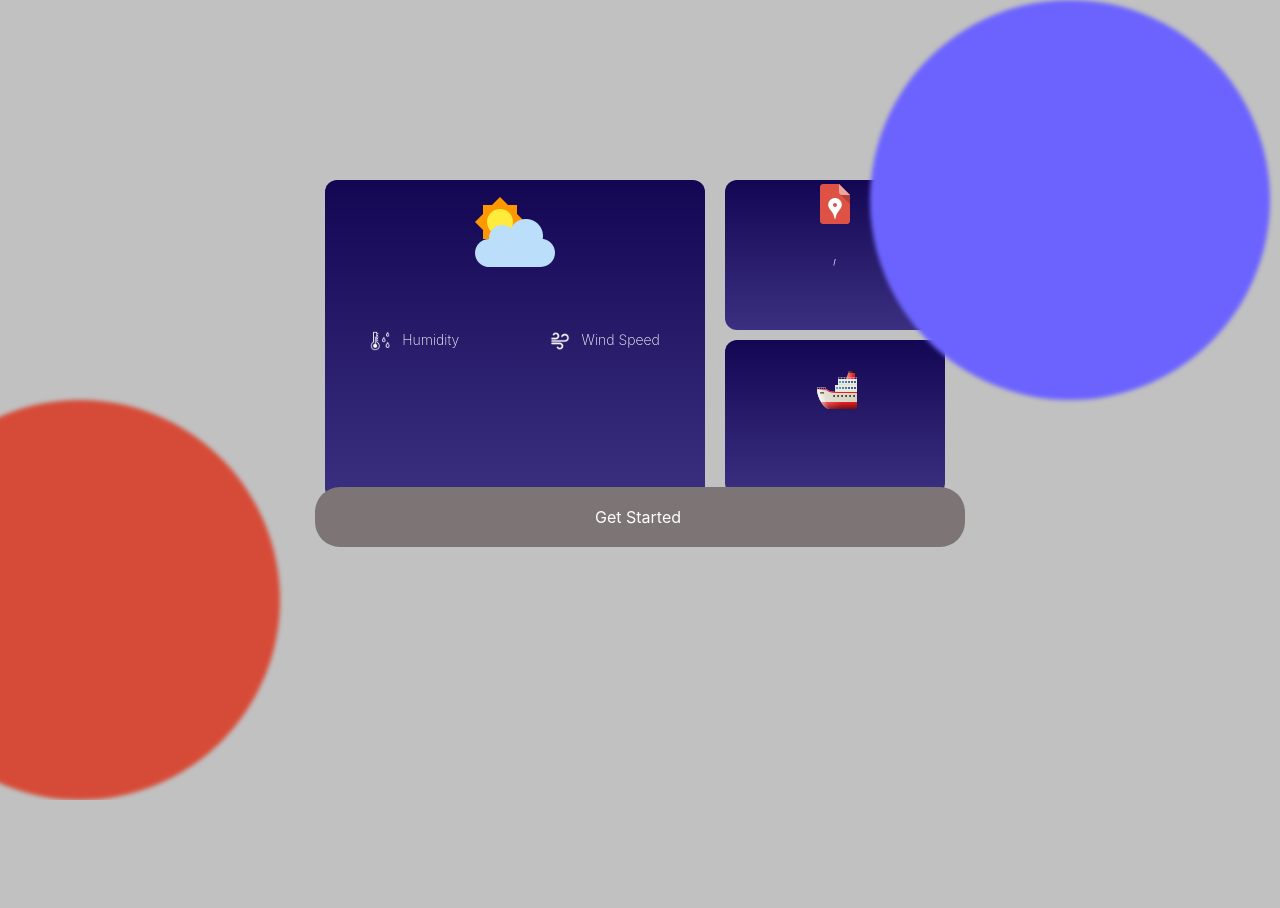
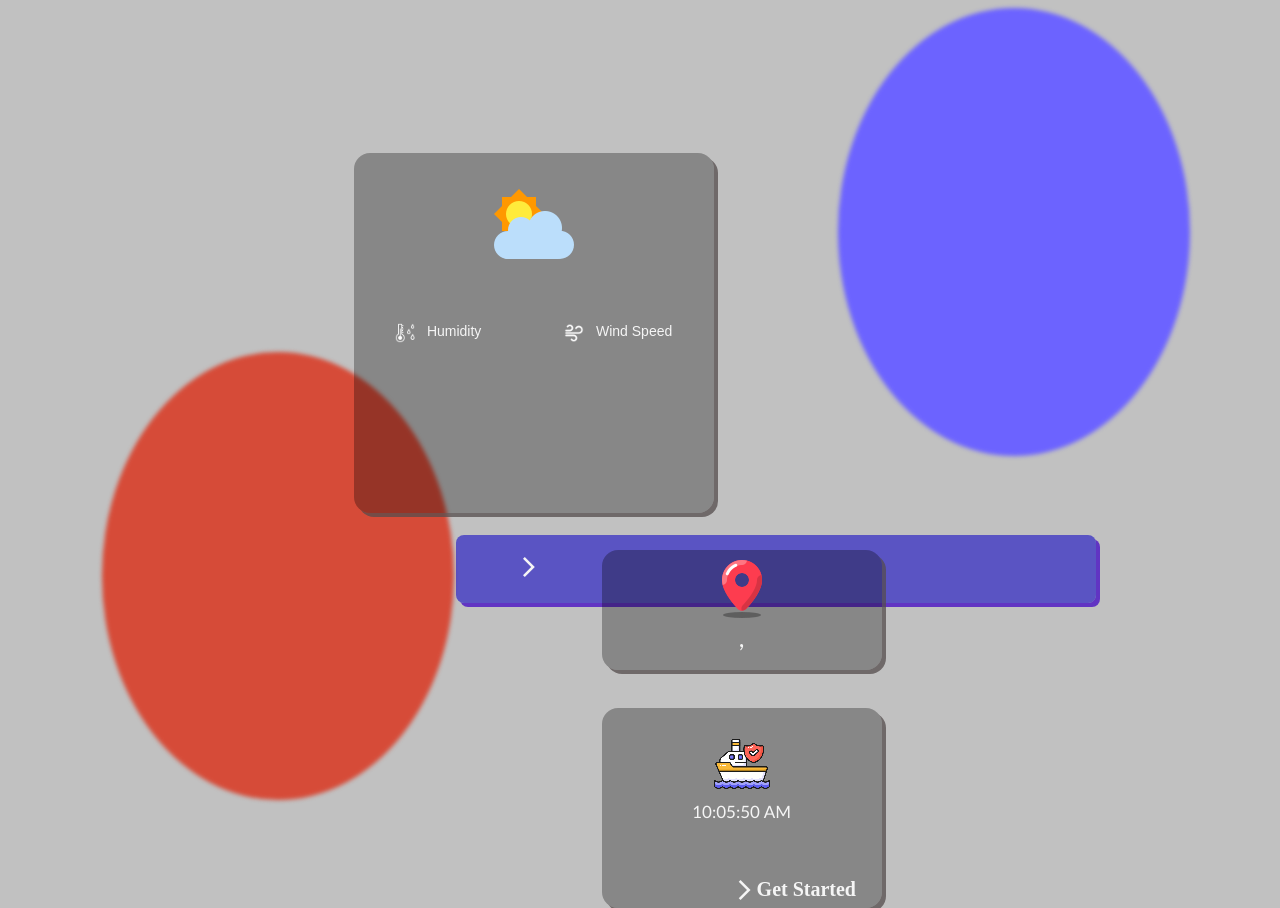
Before and after one commit to nova-ronald-23/vessel-gear-check---react-project, a React (Create React App) app in the folder frontend/: page / in a window 1280 px wide. Before the commit the page ends 800 px from the top, so only its background shows below. Built offline with nearby package versions, Linux system fonts and the light colour scheme; no server answers.

Commit message:
slightly changed icons and so
landing page changed

```diff
--- a/frontend/src/Components/WeatherApp/WeatherApp.css
+++ /dev/null
@@ -1,184 +0,0 @@
-body {
-    display: flex;
-    flex-wrap: wrap;
-    justify-content: space-around;
-    background-color: #C1C1C1;
-}
-
-.container {
-    display: flex;
-    margin-left: -120px;
-}
-
-.ellipse1,
-.ellipse2 {
-    position: absolute;
-    width: 400px;
-    height: 400px;
-    border-radius: 50%;
-    filter: blur(2px);
-    /* Adjust the blur radius as needed */
-}
-
-.ellipse1 {
-    position: absolute;
-    top: 0px;
-    right: 10px;
-    width: 400px;
-    height: 400px;
-    background-color: #6C63FF;
-    border-radius: 50%;
-}
-
-.ellipse2 {
-    position: absolute;
-    bottom: -00px;
-    left: -120px;
-    width: 400px;
-    height: 400px;
-    background-color: #D64B38;
-    border-radius: 50%;
-}
-
-.container1 {
-    width: 380px;
-    height: 320px;
-    border-radius: 12px;
-    background-image: linear-gradient(180deg, #130754 0%, #3b2f80 100%);
-    color: white;
-    margin: 20px;
-    margin-left: 110px;
-    margin-top: 180px;
-    display: inline-block;
-    flex-direction: column;
-    align-items: center;
-}
-
-.container2 {
-    width: 220px;
-    height: 120px;
-    border-radius: 12px;
-    background-image: linear-gradient(180deg, #130754 0%, #3b2f80 100%);
-    color: white;
-    margin-top: 180px;
-    padding-block-end: 30px;
-    display: inline-block;
-    flex-direction: column;
-    align-items: center;
-}
-
-
-.container3 {
-    width: 220px;
-    height: 125px;
-    border-radius: 12px;
-    background-image: linear-gradient(180deg, #130754 0%, #3b2f80 100%);
-    color: white;
-    margin-top: 340px;
-    margin-left: -220px;
-    padding-block-end: 30px;
-    display: inline-block;
-    flex-direction: column;
-    align-items: center;
-}
-
-.container4 {
-    width: 370px;
-    height: 40px;
-    border-radius: 25px;
-    display: flex;
-    margin-left: -410px;
-    padding-top: 20px;
-    padding-left: 280px;
-    margin-top: 70px;
-    cursor: pointer;
-    background-color: #7d7575;
-}
-
-.container4:hover {
-    background-color: #6C63FF;
-}
-
-.weather-image1 {
-    margin-top: 5px;
-    display: flex;
-    justify-content: center;
-}
-
-.weather-image2 {
-    justify-content: center;
-}
-
-.weather-image3 {
-    padding-top: 25px;
-    justify-content: center;
-}
-
-.port-image {
-    margin-top: 17px;
-    display: flex;
-    justify-content: left;
-    padding-top: 0px;
-    padding-left: 5px;
-}
-
-.weather-temp {
-    display: flex;
-    justify-content: center;
-    font-size: 20px;
-    font-weight: 50;
-}
-
-.weather-location1 {
-    display: flex;
-    justify-content: center;
-    font-size: 30px;
-    font-weight: 100;
-}
-
-.weather-location2 {
-    display: flex;
-    justify-content: center;
-    padding-top: -20px;
-    font-size: 30px;
-    font-weight: 100;
-}
-
-.data-container {
-    margin-top: 50px;
-    display: flex;
-    padding-top: -0px;
-    justify-content: center;
-}
-
-.element {
-    margin: auto;
-    padding-top: -40px;
-    display: flex;
-    align-items: flex-start;
-    font-size: 14px;
-    font-weight: 50;
-    gap: 12px;
-}
-
-.data {
-    font-size: 20px;
-    font-weight: 200;
-}
-
-.text {
-    font-size: 14px;
-    font-weight: 150;
-}
-
-.port-call {
-    font-size: 20px;
-    padding-top: 8px;
-    padding-left: 20px;
-    font-weight: 200;
-}
-
-.icon {
-    width: 20px;
-    height: 20px;
-}
--- a/frontend/src/Components/WeatherApp/WeatherApp.jsx
+++ b/frontend/src/Components/WeatherApp/WeatherApp.jsx
@@ -1,5 +1,5 @@
 import React, { useEffect, useState } from "react";
-import './WeatherApp.css'
+import './test2.css'
 
 import cloud_icon from '../Assets/cloud.png';
 import humidity_icon from '../Assets/humidity.png';
@@ -13,18 +13,19 @@ const WeatherApp = () => {
     const [temperature, setTemperature] = useState("");
     const [windSpeed, setWindSpeed] = useState("");
     const [country, setCountry] = useState("");
-    const [humidity, setHumidity] = useState(""); // New state variable for humidity
+    const [humidity, setHumidity] = useState("");
+    const [time, setTime] = useState(""); // State to hold current time
     const [dateInfo, setDateInfo] = useState("");
 
     const fetchWeatherData = async (latitude, longitude, setLoc, setTemp, setWind, setCountry, setHumidity) => {
-        let weatherUrl = `https://api.openweathermap.org/data/2.5/weather?lat=${latitude}&lon=${longitude}&units=Metric&appid=${api_key}`;
+        let weatherUrl = `https://api.openweathermap.org/data/2.5/weather?lat=${latitude}&lon=${longitude}&units=metric&appid=${api_key}`;
 
         try {
             let response = await fetch(weatherUrl);
             let data = await response.json();
             setTemp(`${data.main.temp}°C`);
             setWind(`${data.wind.speed} km/hr`);
-            setHumidity(`${data.main.humidity}%`); // Set humidity here
+            setHumidity(`${data.main.humidity}%`);
             setLoc(data.name);
         } catch (error) {
             console.error('Error fetching weather data:', error);
@@ -43,9 +44,15 @@ const WeatherApp = () => {
 
     const getCurrentDateInfo = () => {
         const currentDate = new Date();
-        const options = { weekday: 'long', year: 'numeric', month: 'long', day: 'numeric' };
+        const options = { weekday: 'long', year: 'numeric', month: 'long', day: 'numeric' }; // Include seconds
         const formattedDate = currentDate.toLocaleDateString('en-US', options);
         setDateInfo(formattedDate);
+    }
+
+    const getCurrentTime = () => {
+        const currentTime = new Date();
+        const formattedTime = currentTime.toLocaleTimeString('en-US');
+        setTime(formattedTime);
     }
 
     const getLocation = () => {
@@ -54,6 +61,7 @@ const WeatherApp = () => {
                 const { latitude, longitude } = position.coords;
                 fetchWeatherData(latitude, longitude, setLocation, setTemperature, setWindSpeed, setCountry, setHumidity);
                 getCurrentDateInfo();
+                getCurrentTime(); // Call getCurrentTime here to set initial time
             },
             (error) => {
                 console.error('Error getting location:', error);
@@ -63,19 +71,32 @@ const WeatherApp = () => {
 
     useEffect(() => {
         getLocation();
+        // Update time every second
+        const intervalId = setInterval(() => {
+            getCurrentTime();
+        }, 1000);
+
+        return () => clearInterval(intervalId); // Cleanup interval on unmount
     }, []);
 
     return (
         <>
-            <div className="container">
+            <head>
+                <link rel="stylesheet" href="https://fonts.googleapis.com/icon?family=Material+Icons" />
+                <link rel="stylesheet" href="https://fonts.googleapis.com/css2?family=Material+Symbols+Outlined:opsz,wght,FILL,GRAD@20..48,100..700,0..1,-50..200" />
+
+            </head>
             <div className="ellipse1"></div>
             <div className="ellipse2"></div>
+
+            <div className="container">
                 <div className='container1'>
+                    <div className="cont1">
                         <div className="weather-image1">
                             <img src={cloud_icon} alt="" />
                         </div>
                         <div className="weather-temp">{temperature}</div>
-                    <div className="weather-location1">{location}</div>
+                        <div className="weather-location1"><text>{location}</text></div>
                         <div className="data-container">
                             <div className="element">
                                 <img src={humidity_icon} alt="" className="icon" />
@@ -94,8 +115,11 @@ const WeatherApp = () => {
                         </div>
                     </div>
 
+                </div>
+
                 {/* Second Container */}
                 <div className='container2'>
+                    <div className="cont2">
                         <div className="weather-image2">
                             <img src={locator_icon} alt="" />
                         </div>
@@ -103,16 +127,26 @@ const WeatherApp = () => {
                         <div className="data-container">
                         </div>
                     </div>
+                </div>
+
+                {/* Third Container */}
                 <div className='container3'>
                     <div className="weather-image3">
                         <img src={ship_icon} alt="" />
                     </div>
-                    <div className="date-info">{dateInfo}</div>
-                    {/* Blank container */}
-                    <div className="container4">
-                        <text>Get Started</text>
+                    <div className="date-info"><p>{dateInfo}</p><break></break><p className="time">{time}</p></div> {/* Display date and time */}
                 </div>
             </div>
+            <div className="container4">
+
+
+                <div className="symbol1"><span class="material-symbols-outlined">
+                    arrow_forward_ios
+                </span></div><div className="symbol2">  <span class="material-symbols-outlined">
+                    arrow_forward_ios
+                </span> <div className="button1"><text>Get Started</text></div></div>
+
+
             </div>
         </>
     );
--- /dev/null
+++ b/frontend/src/Components/WeatherApp/test2.css
@@ -0,0 +1,223 @@
+body {
+    z-index: -1;
+    background-color: #C1C1C1;
+}
+
+.container {
+    margin-top: 9%;
+    margin-left: 27%;
+
+    width: 45%;
+    height: 53vh;
+
+}
+
+.ellipse1,
+.ellipse2 {
+    position: absolute;
+    width: 40%;
+    height: 40%;
+    border-radius: 50%;
+    filter: blur(2px);
+    /* Adjust the blur radius as needed */
+}
+
+.ellipse1 {
+    position: absolute;
+    top: 1%;
+    right: 7%;
+    width: 27.5%;
+    height: 56%;
+    background-color: #6C63FF;
+    border-radius: 50%;
+    z-index: -1;
+}
+
+.ellipse2 {
+    position: absolute;
+    bottom: 0%;
+    left: 8%;
+    width: 27.5%;
+    height: 56%;
+    background-color: #D64B38;
+    border-radius: 50%;
+    z-index: -1;
+}
+
+.container1 {
+    float: left;
+    margin-top: 4.7vh;
+    margin-left: 1vh;
+    border-radius: 2vh;
+    color: whitesmoke;
+    font-family: "Times New Roman", Times, serif;
+    width: 45vh;
+    height: 45vh;
+    font-weight: bold;
+    background-color: rgba(0, 0, 0, 0.3);
+    box-shadow: 0.5vh 0.5vh rgba(85, 76, 76, 0.749);
+
+}
+
+.container2 {
+    margin-top: 4.7vh;
+    margin-right: 5vh;
+    border-radius: 2vh;
+    float: right;
+    font-family: "Times New Roman", Times, serif;
+    justify-content: center;
+    color: whitesmoke;
+    font-weight: bolder;
+    width: 35vh;
+    height: 15vh;
+    background-color: rgba(0, 0, 0, 0.3);
+    box-shadow: 0.5vh 0.5vh rgba(85, 76, 76, 0.749);
+
+}
+
+.container3 {
+    margin-top: 4.7vh;
+    margin-right: 5vh;
+    border-radius: 2vh;
+    color: whitesmoke;
+    font-family: "Times New Roman", Times, serif;
+    float: right;
+    width: 35vh;
+    height: 25vh;
+    background-color: rgba(0, 0, 0, 0.3);
+    box-shadow: 0.5vh 0.5vh rgba(85, 76, 76, 0.749);
+
+}
+
+
+
+
+.container4 {
+    width: 80vh;
+    height: 6vh;
+    margin-top: -0.5vh;
+    margin-left: 57vh;
+    border-radius: 1vh;
+    padding-top: 2.5vh;
+    background-color: #1208c595;
+    box-shadow: 0.5vh 0.5vh rgba(70, 12, 196, 0.778);
+    font-family: "Times New Roman", Times, serif;
+    font-weight: 100;
+    font-size: 20px;
+    color: whitesmoke;
+}
+
+.container4:hover {
+    background-color: #3c33e0ee;
+    cursor: pointer;
+}
+
+.button1 {
+    font-weight: bold;
+
+    float: right;
+}
+
+.weather-image1 {
+    margin-top: 3vh;
+    display: flex;
+    justify-content: center;
+}
+
+.weather-image2 {
+    margin-top: 0.4vh;
+    justify-content: center;
+}
+
+.weather-image3 {
+    margin-top: 3vh;
+    justify-content: center;
+
+}
+
+
+.date-info {
+    font-size: 17px;
+    font-family: 'Gill Sans', 'Gill Sans MT', Calibri, 'Trebuchet MS', sans-serif;
+}
+
+.time {
+    margin-top: -2vh;
+}
+
+
+
+.weather-temp {
+    display: flex;
+    justify-content: center;
+    font-size: 20px;
+    font-weight: 50;
+}
+
+.weather-location1 {
+    display: flex;
+    justify-content: center;
+    font-size: 30px;
+    font-weight: 50;
+    font-family: 'Gill Sans', 'Gill Sans MT', Calibri, 'Trebuchet MS', sans-serif;
+}
+
+.weather-location2 {
+    display: flex;
+    justify-content: center;
+    padding-top: -20px;
+    font-size: 25px;
+    font-weight: 100;
+    font-family: 'Gill Sans', 'Gill Sans MT', Calibri, 'Trebuchet MS', sans-serif;
+}
+
+.data-container {
+    margin-top: 50px;
+    display: flex;
+    padding-top: -0px;
+    justify-content: center;
+}
+
+.element {
+    margin: auto;
+    padding-top: -40px;
+    display: flex;
+    align-items: flex-start;
+    font-size: 14px;
+    font-weight: 50;
+    gap: 12px;
+}
+
+.data {
+    font-size: 20px;
+    font-weight: 200;
+}
+
+.text {
+    font-size: 14px;
+    font-weight: 150;
+    font-family: Arial, Helvetica, sans-serif;
+}
+
+.port-call {
+    font-size: 20px;
+    padding-top: 8px;
+    padding-left: 20px;
+    font-weight: 200;
+}
+
+.icon {
+    width: 20px;
+    height: 20px;
+}
+
+.symbol1 {
+    margin-right: 14vh;
+}
+
+.symbol2 {
+    margin-top: -3.8vh;
+    margin-right: 30vh;
+    float: right;
+
+}
```
Also changed, not shown: frontend/src/Components/Assets/locator.png, frontend/src/Components/Assets/ship.png. Lines whose indentation alone changed are shown as unchanged.
